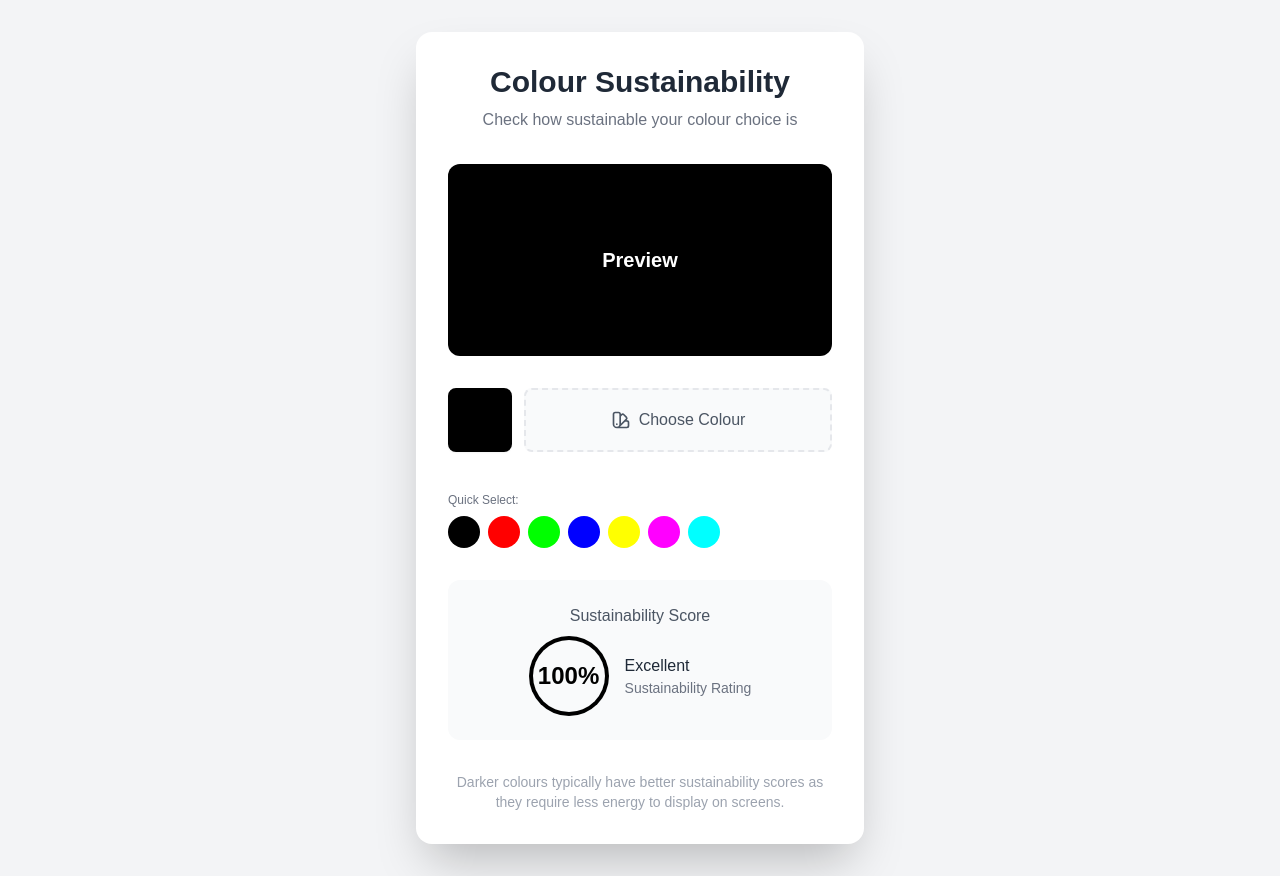
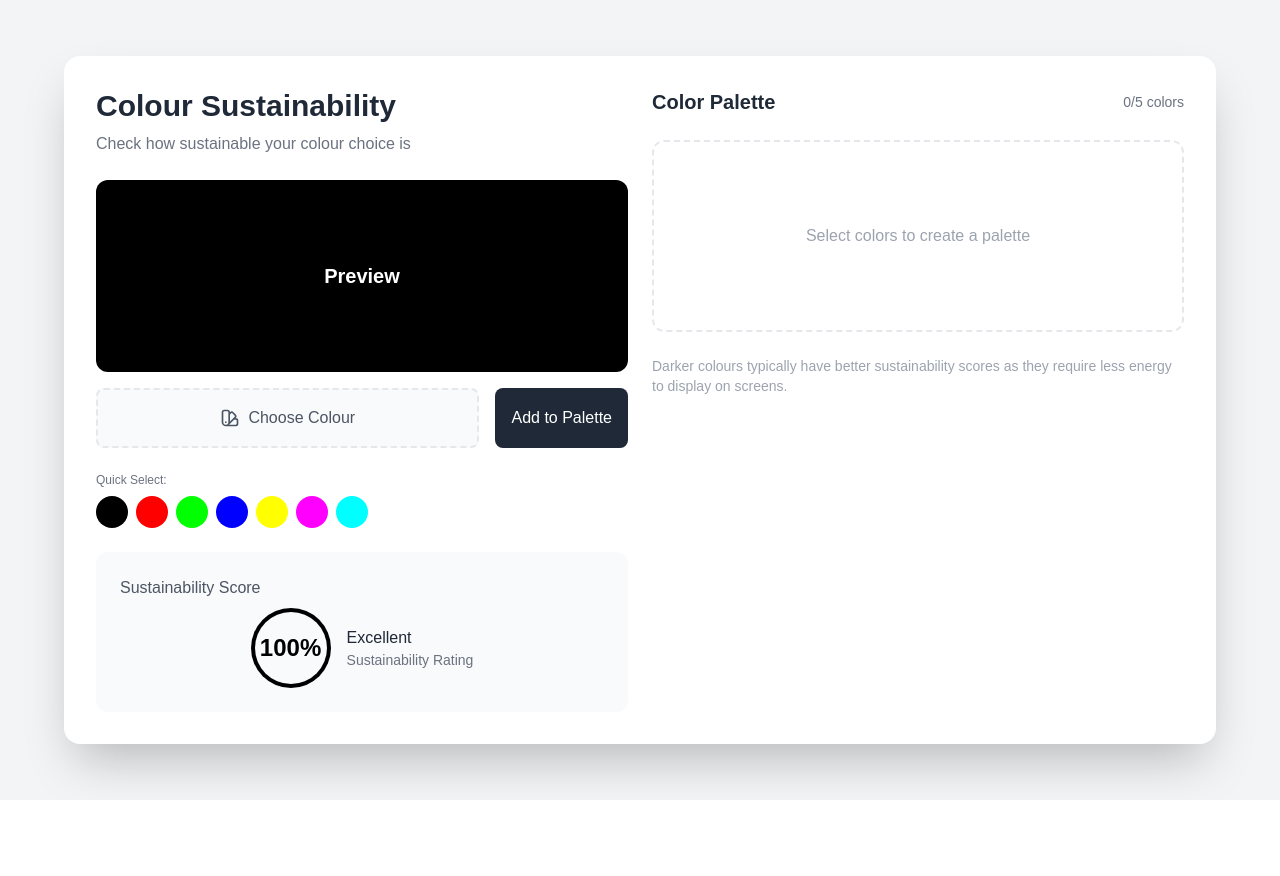
Before and after one commit to hashmil/colour-sustainability, a Next.js app: page / in a window 1280 px wide. After the commit the page ends 800 px from the top, so only its background shows below. Built offline with nearby package versions, Linux system fonts and the light colour scheme.

Commit message:
working colour pallete

```diff
--- a/app/components/ColorSustainabilityPicker.tsx
+++ b/app/components/ColorSustainabilityPicker.tsx
@@ -1,10 +1,14 @@
 "use client"; // Add this to mark as client component
 
-import React, { useState, useEffect } from "react";
+import React, { useState, useEffect, DragEvent } from "react";
 
 const ColorSustainabilityPicker = () => {
   const [color, setColor] = useState("#000000");
+  const [palette, setPalette] = useState<string[]>([]);
   const [sustainability, setSustainability] = useState(100);
+  const [paletteSustainability, setPaletteSustainability] = useState(100);
+
+  const MAX_PALETTE_COLORS = 5;
 
   const calculateSustainability = (hex: string): number => {
     // Convert hex to RGB
@@ -19,15 +23,72 @@ const ColorSustainabilityPicker = () => {
     return Math.round(((255 - brightness) / 255) * 100);
   };
 
+  const calculatePaletteSustainability = (colors: string[]): number => {
+    if (colors.length === 0) return 0;
+
+    // Calculate weighted scores (still giving more weight to darker colors)
+    const weightedScores = colors.map((color) => {
+      const score = calculateSustainability(color);
+      // Use a gentler weighting formula
+      return score * 1.5;
+    });
+
+    // Calculate average and ensure it doesn't exceed 100
+    const average = weightedScores.reduce((a, b) => a + b, 0) / colors.length;
+    return Math.min(Math.round(average), 100);
+  };
+
+  const addToPalette = (colorToAdd: string) => {
+    if (palette.length >= MAX_PALETTE_COLORS) return;
+    if (palette.includes(colorToAdd)) return;
+    const newPalette = [...palette, colorToAdd];
+    setPalette(newPalette);
+    setPaletteSustainability(calculatePaletteSustainability(newPalette));
+  };
+
+  const removeFromPalette = (colorToRemove: string) => {
+    const newPalette = palette.filter((c) => c !== colorToRemove);
+    setPalette(newPalette);
+    setPaletteSustainability(calculatePaletteSustainability(newPalette));
+  };
+
+  const handleDragStart = (e: DragEvent<HTMLDivElement>, color: string) => {
+    e.dataTransfer.setData("text/plain", color);
+  };
+
+  const handleDragOver = (e: DragEvent<HTMLDivElement>) => {
+    e.preventDefault();
+  };
+
+  const handleDrop = (e: DragEvent<HTMLDivElement>, targetColor: string) => {
+    e.preventDefault();
+    const draggedColor = e.dataTransfer.getData("text/plain");
+
+    if (draggedColor === targetColor) return;
+
+    const newPalette = [...palette];
+    const draggedIndex = newPalette.indexOf(draggedColor);
+    const targetIndex = newPalette.indexOf(targetColor);
+
+    newPalette.splice(draggedIndex, 1);
+    newPalette.splice(targetIndex, 0, draggedColor);
+
+    setPalette(newPalette);
+  };
+
   useEffect(() => {
     setSustainability(calculateSustainability(color));
   }, [color]);
 
   return (
-    <div className="min-h-screen w-full flex items-center justify-center bg-gray-100">
-      <div className="bg-white rounded-2xl shadow-2xl w-full max-w-md m-4 sm:m-6 md:m-8 p-4 sm:p-6 md:p-8 space-y-6 sm:space-y-8">
+    <div className="min-h-screen w-full flex items-center justify-center bg-gray-100 p-4">
+      <div className="bg-white rounded-2xl shadow-2xl w-full max-w-6xl">
+        {/* Main Grid Layout */}
+        <div className="grid grid-cols-1 lg:grid-cols-2 gap-6 p-4 sm:p-6 md:p-8">
+          {/* Left Column - Color Picker Section */}
+          <div className="space-y-6">
             {/* Header */}
-        <div className="text-center">
+            <div className="text-center lg:text-left">
               <h2 className="text-2xl sm:text-3xl font-bold text-gray-800">
                 Colour Sustainability
               </h2>
@@ -36,6 +97,8 @@ const ColorSustainabilityPicker = () => {
               </p>
             </div>
 
+            {/* Color Display and Picker Group */}
+            <div className="space-y-4">
               {/* Colour Display */}
               <div
                 className="w-full h-32 sm:h-48 rounded-xl shadow-inner transition-colors duration-300 flex items-center justify-center"
@@ -53,21 +116,15 @@ const ColorSustainabilityPicker = () => {
                 </span>
               </div>
 
+              {/* Color Picker Controls Group */}
+              <div className="flex flex-col sm:flex-row gap-4">
                 {/* Colour Picker Section */}
-        <div className="relative group">
-          <div className="flex gap-3">
-            {/* Colour Preview */}
-            <div
-              className="w-16 h-16 rounded-lg shadow-sm"
-              style={{ backgroundColor: color }}
-            />
-
-            {/* Colour Picker Button */}
+                <div className="relative group flex-1">
                   <label
                     htmlFor="colorPicker"
-              className="flex-1 flex items-center justify-center gap-2 bg-gray-50 hover:bg-gray-100
+                    className="w-full flex items-center justify-center gap-2 bg-gray-50 hover:bg-gray-100
                              transition-colors duration-200 rounded-lg border-2 border-dashed border-gray-200
-                         text-gray-600 hover:text-gray-800 cursor-pointer group">
+                             text-gray-600 hover:text-gray-800 cursor-pointer group p-4">
                     <svg
                       className="w-5 h-5 group-hover:scale-110 transition-transform duration-200"
                       fill="none"
@@ -85,8 +142,6 @@ const ColorSustainabilityPicker = () => {
                       Choose Colour
                     </span>
                   </label>
-
-            {/* Colour Input */}
                   <input
                     type="color"
                     id="colorPicker"
@@ -96,6 +151,23 @@ const ColorSustainabilityPicker = () => {
                     aria-label="Colour picker"
                   />
                 </div>
+
+                {/* Add to Palette Button */}
+                <button
+                  onClick={() => addToPalette(color)}
+                  disabled={
+                    palette.length >= MAX_PALETTE_COLORS ||
+                    palette.includes(color)
+                  }
+                  className="px-4 py-2 rounded-lg bg-gray-800 text-white
+                           disabled:bg-gray-300 disabled:cursor-not-allowed
+                           hover:bg-gray-700 transition-colors duration-200">
+                  {palette.includes(color)
+                    ? "Already in palette"
+                    : palette.length >= MAX_PALETTE_COLORS
+                    ? "Palette full"
+                    : "Add to Palette"}
+                </button>
               </div>
 
               {/* Colour Presets */}
@@ -122,9 +194,10 @@ const ColorSustainabilityPicker = () => {
                   ))}
                 </div>
               </div>
+            </div>
 
-        {/* Sustainability Score */}
-        <div className="bg-gray-50 rounded-xl p-4 sm:p-6 text-center">
+            {/* Single Color Sustainability Score */}
+            <div className="bg-gray-50 rounded-xl p-4 sm:p-6">
               <p className="text-gray-600 mb-2 text-sm sm:text-base">
                 Sustainability Score
               </p>
@@ -161,12 +234,121 @@ const ColorSustainabilityPicker = () => {
                 </div>
               </div>
             </div>
+          </div>
+
+          {/* Right Column - Palette Section */}
+          <div className="space-y-6">
+            {/* Palette Header */}
+            <div className="flex justify-between items-center">
+              <h3 className="text-xl font-semibold text-gray-800">
+                Color Palette
+              </h3>
+              <span className="text-sm text-gray-500">
+                {palette.length}/{MAX_PALETTE_COLORS} colors
+              </span>
+            </div>
+
+            {/* Palette Display */}
+            <div className="relative h-32 sm:h-48 rounded-xl overflow-hidden flex">
+              {palette.length > 0 ? (
+                palette.map((paletteColor) => (
+                  <div
+                    key={paletteColor}
+                    className="flex-1 relative group cursor-move"
+                    style={{ backgroundColor: paletteColor }}
+                    draggable="true"
+                    onDragStart={(e) => handleDragStart(e, paletteColor)}
+                    onDragOver={handleDragOver}
+                    onDrop={(e) => handleDrop(e, paletteColor)}>
+                    {/* Drag Handle Indicator */}
+                    <div
+                      className="absolute top-2 left-1/2 -translate-x-1/2 opacity-0 group-hover:opacity-100
+                                  transition-opacity duration-200 text-white/80">
+                      <svg
+                        className="w-6 h-6"
+                        fill="none"
+                        viewBox="0 0 24 24"
+                        stroke="currentColor">
+                        <path
+                          strokeLinecap="round"
+                          strokeLinejoin="round"
+                          strokeWidth={2}
+                          d="M8 9h8M8 15h8"
+                        />
+                      </svg>
+                    </div>
+
+                    {/* Remove Button */}
+                    <button
+                      onClick={() => removeFromPalette(paletteColor)}
+                      className="absolute bottom-2 left-1/2 -translate-x-1/2 opacity-0
+                               group-hover:opacity-100 transition-opacity duration-200
+                               bg-black/20 text-white p-1 rounded-full">
+                      <svg
+                        className="w-5 h-5"
+                        fill="none"
+                        viewBox="0 0 24 24"
+                        stroke="currentColor">
+                        <path
+                          strokeLinecap="round"
+                          strokeLinejoin="round"
+                          strokeWidth={2}
+                          d="M6 18L18 6M6 6l12 12"
+                        />
+                      </svg>
+                    </button>
+                  </div>
+                ))
+              ) : (
+                <div
+                  className="flex-1 border-2 border-dashed border-gray-200 rounded-xl
+                               flex items-center justify-center text-gray-400">
+                  Select colors to create a palette
+                </div>
+              )}
+            </div>
+
+            {/* Palette Sustainability Score */}
+            {palette.length > 0 && (
+              <div className="bg-gray-50 rounded-xl p-6">
+                <div>
+                  <p className="text-sm font-medium text-gray-800">
+                    Palette Sustainability
+                  </p>
+                  <p className="text-xs text-gray-500">
+                    {paletteSustainability > 75
+                      ? "Highly sustainable combination"
+                      : paletteSustainability > 60
+                      ? "Moderately sustainable"
+                      : paletteSustainability > 45
+                      ? "Limited sustainability"
+                      : "Poor sustainability"}
+                  </p>
+                </div>
+                <div
+                  className="text-2xl font-bold"
+                  style={{
+                    color:
+                      paletteSustainability > 75
+                        ? "#059669" // green for excellent
+                        : paletteSustainability > 60
+                        ? "#0284C7" // blue for moderate
+                        : paletteSustainability > 45
+                        ? "#EAB308" // yellow for limited
+                        : "#DC2626", // red for poor
+                  }}>
+                  {paletteSustainability}%
+                </div>
+              </div>
+            )}
 
             {/* Info Text */}
-        <p className="text-xs sm:text-sm text-gray-400 text-center">
+            <p className="text-sm text-gray-400">
               Darker colours typically have better sustainability scores as they
               require less energy to display on screens.
             </p>
+          </div>
+        </div>
       </div>
     </div>
   );
```
Lines whose indentation alone changed are shown as unchanged.
